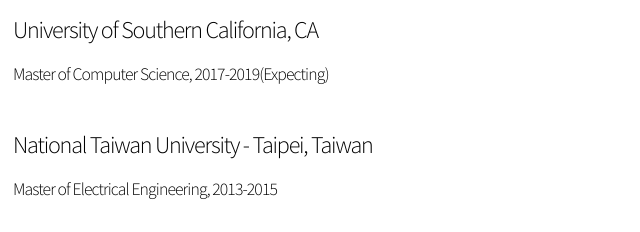
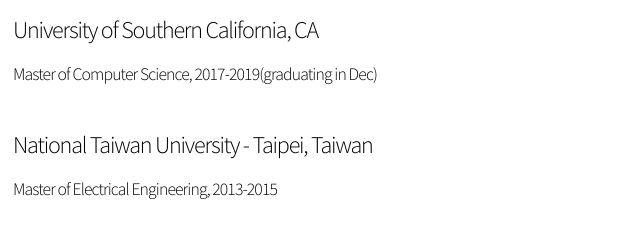
Before and after one commit to lineageichiro/lineageichiro.github.io, a website: page secondPage.html in a window 1280 px wide. Shown: the part 149-381 px from the top of the page, 51-691 px from the left. Drawn offline with nearby package versions, Linux system fonts and the light colour scheme; files that its build step writes are made by us from their sources.

Commit message:
Update secondPage.html

```diff
--- a/secondPage.html
+++ b/secondPage.html
@@ -33,7 +33,7 @@
 			<div class="content">
 				<h2>Education</h2>
 				<h3>University of Southern California, CA</h3>
-				<h4>Master of Computer Science, 2017-2019(Expecting)</h4><br>
+				<h4>Master of Computer Science, 2017-2019(graduating in Dec)</h4><br>
 
 				<h3>National Taiwan University - Taipei, Taiwan</h3>
 				<h4>Master of Electrical Engineering, 2013-2015</h4><br>
```
